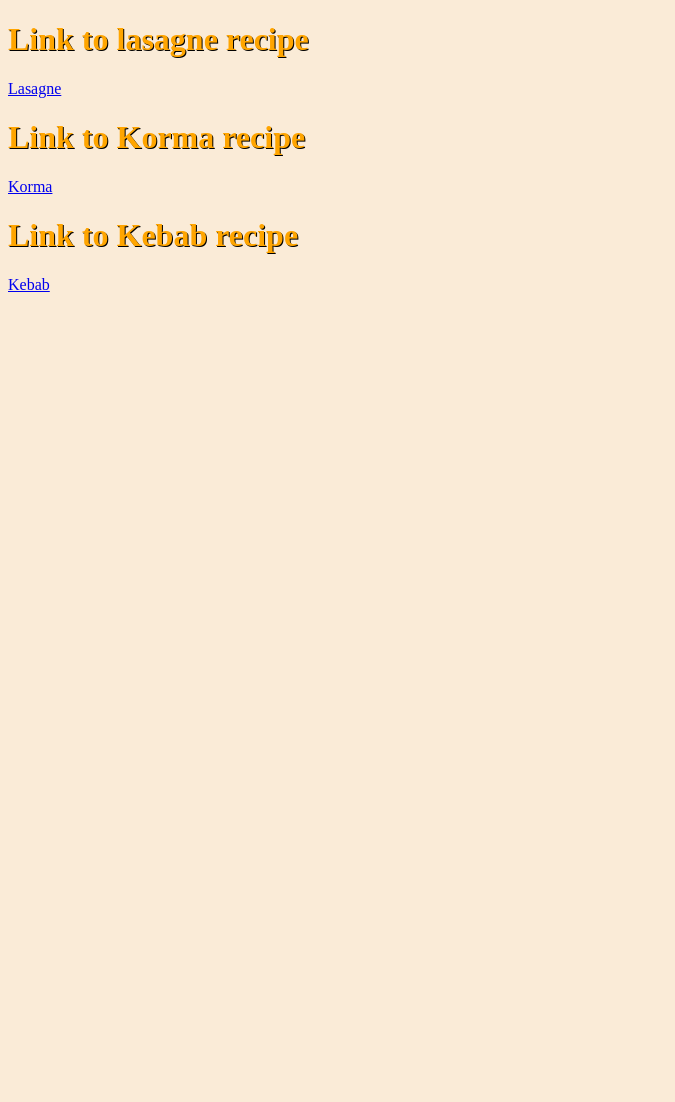
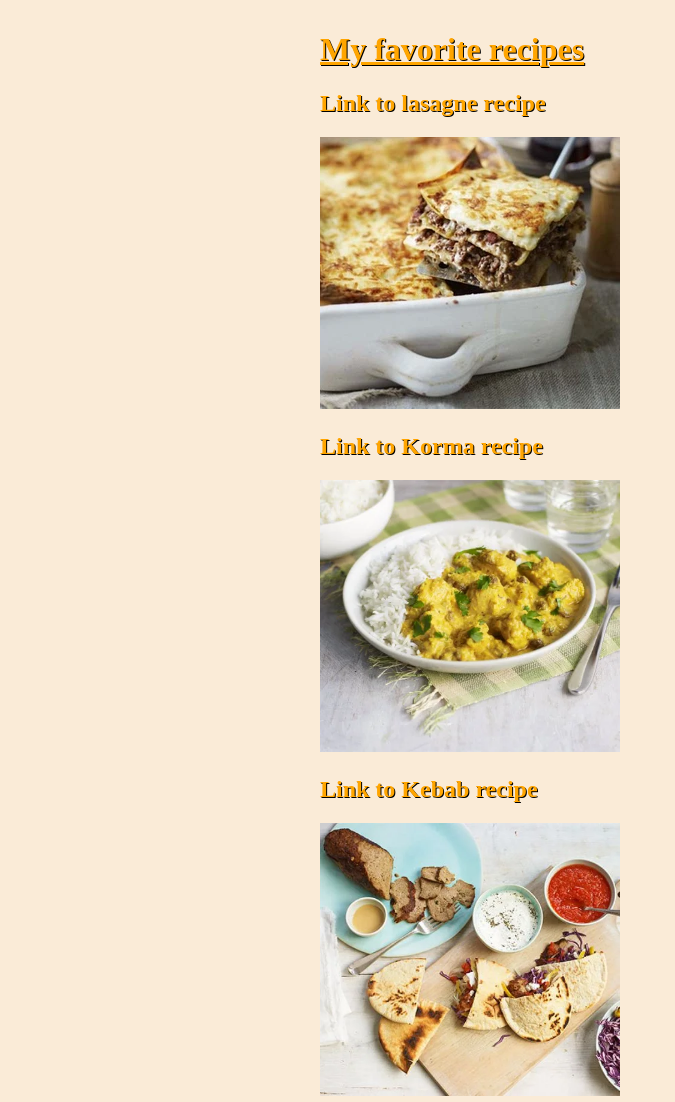
Before and after one commit to Thoss24/odin-recipes, a plain HTML site: page index.html in a window 1280 px wide. Shown: the whole page, without its empty margins (0-675 px from the left). Before the commit the page ends 800 px from the top, so only its background shows below. Drawn offline with Linux system fonts and the light colour scheme.

```diff
--- a/index.html
+++ b/index.html
@@ -5,12 +5,13 @@
         <meta charset="utf-8">
         <title>Odin recipes</title>
     </head>
-    <body>
-        <h1>Link to lasagne recipe</h1>
-        <a href="../odin-recipes/recipes/lasagne.html" target="blank">Lasagne</a>
-        <h1>Link to Korma recipe</h1>
-        <a href="../odin-recipes/recipes/korma.html" target="_blank">Korma</a>
-        <h1>Link to Kebab recipe</h1>
-        <a href="../odin-recipes/recipes/kebab.html" target="_blank">Kebab</a>
+    <body id="border_style">
+        <h1 id="underline_heading">My favorite recipes</h1>
+        <h2>Link to lasagne recipe</h1>
+        <a href="../odin-recipes/recipes/lasagne.html" target="blank"><img src="../odin-recipes/images/recipe-image-legacy-id-1273588_8-8139dd6.webp" alt="Lasagne"></a>
+        <h2>Link to Korma recipe</h1>
+        <a href="../odin-recipes/recipes/korma.html" target="_blank"><img src="../odin-recipes/images/chicken-korma.webp" alt="Chicken Korma"></a>
+        <h2>Link to Kebab recipe</h1>
+        <a href="../odin-recipes/recipes/kebab.html" target="_blank"><img src="../odin-recipes/images/kebab.webp" alt="Kebab"></a>
     </body>
 </html>
--- a/style.css
+++ b/style.css
@@ -1,7 +1,7 @@
 body {
     background-color: antiquewhite;
 }
-h1, h2 {
+ h2 {
     color: orange;
     text-shadow: 1px 1px black;
 }
@@ -21,3 +21,15 @@
     height: auto;
     width: 300px;
 }
+h1 {
+    text-decoration-line: underline;
+    color: orange;
+    text-shadow: 1px 1px black;
+}
+.box-one {
+    box-sizing: border-box;
+    background-color:lightblue;
+    padding: 20px;
+    border: 20px solid green;
+    margin: 20px;
+}
```
Also changed, not shown: recipes/kebab.html (+5 -0 lines).
